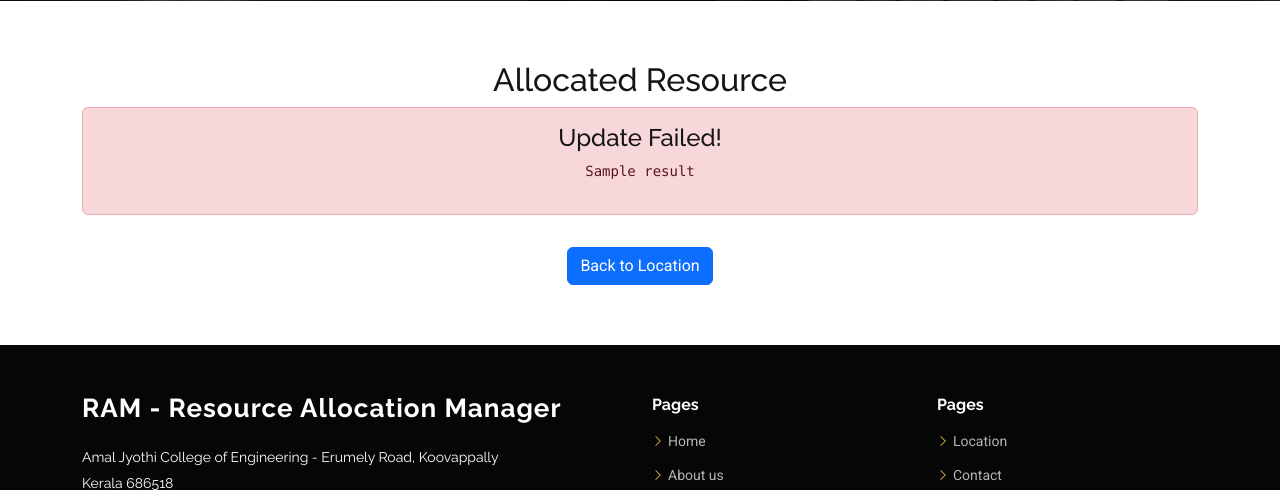
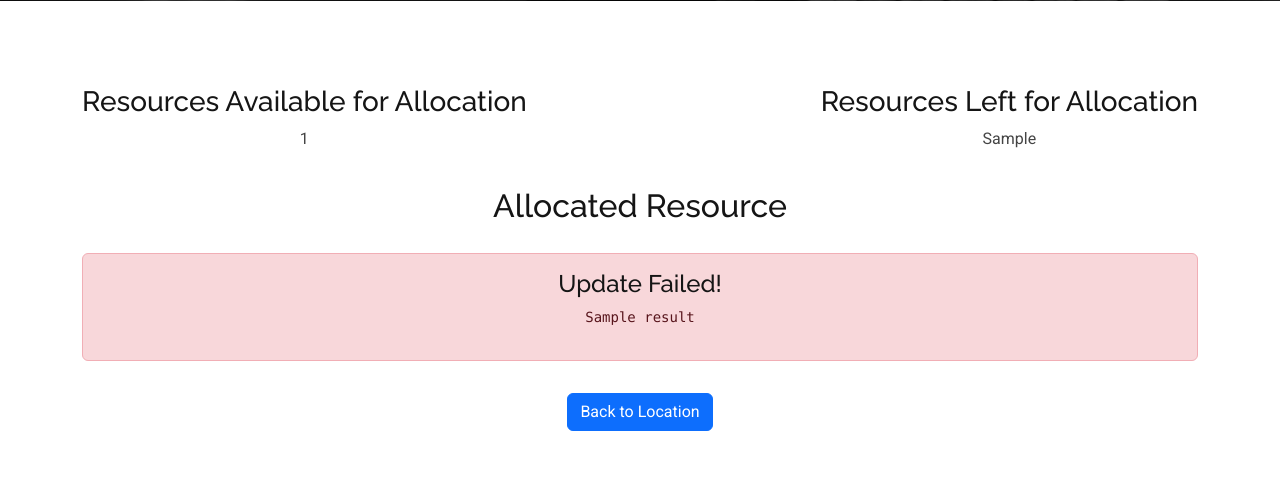
Before and after one commit to PrinuVinod/RAM, a Flask app: template templates/result.html in a window 1280 px wide. Shown: the part 799-1289 px from the top of the page. Run offline with Flask 3, Linux system fonts and the light colour scheme; the template is opened without the code that fills it: most values are stand-ins (such as "Sample title", 1, 10 or a date in 2020); some libraries are stand-ins or nearby versions.

Commit message:
updated code

```diff
--- a/app.py
+++ b/app.py
@@ -53,41 +53,31 @@ def save_units_to_file(units):
 
 @app.route('/result')
 def result():
-    try:
-        # Read the file
-        with open('results.txt', 'r') as file:
-            content = file.read()
-
-        # Split the content by the delimiter
-        entries = content.split('--------------------')
-
-        results = []
-        for entry in entries:
-            lines = [line.strip() for line in entry.split('\n') if line.strip()]
-            if len(lines) < 4:
-                # Skip incomplete or malformed entries
-                continue
-
-            # Extract the details
-            location = lines[0].split(': ')[1].strip()
-            units_allocated = lines[1].split(': ')[1].strip()
-            current_rainfall = lines[2].split(': ')[1].strip()
-            elevation = lines[3].split(': ')[1].strip()
-
-            results.append({
-                'location': location,
-                'units_allocated': units_allocated,
-                'current_rainfall': current_rainfall,
-                'elevation': elevation
+    # Read the result file
+    with open('results.txt', 'r') as file:
+        result_data = file.read().strip().split('\n--------------------\n')
+        result_entries = []
+        for entry in result_data:
+            lines = entry.split('\n')
+            result_entries.append({
+                'location': lines[0].split(': ')[1],
+                'units_allocated': lines[1].split(': ')[1],
+                'current_rainfall': lines[2].split(': ')[1],
+                'elevation': lines[3].split(': ')[1]
             })
 
-        if results:
-            return render_template('result.html', status='success', result=results)
-        else:
-            return render_template('result.html', status='failure', result='No valid data found.')
+    # Read the total units file
+    with open('total_units.txt', 'r') as file:
+        total_units = file.read().strip()
 
-    except Exception as e:
-        return render_template('result.html', status='failure', result=f'An error occurred: {str(e)}')
+    # Read the units left file
+    with open('units_left.txt', 'r') as file:
+        units_left = file.read().strip()
+
+    # Check the status
+    status = 'success' if result_entries else 'failed'
+
+    return render_template('result.html', result=result_entries, total_units=total_units, units_left=units_left, status=status)
 
 @app.route('/privacy')
 def privacy():
--- a/templates/result.html
+++ b/templates/result.html
@@ -68,7 +68,17 @@
         <div class="container">
             <div class="row justify-content-center text-center">
                 <div class="col-lg-12">
-                    <h2>Allocated Resource</h2>
+                    <div class="mt-4 d-flex justify-content-between">
+                        <div class="me-3">
+                            <h3>Resources Available for Allocation</h3>
+                            <p>{{ total_units }}</p>
+                        </div>
+                        <div>
+                            <h3>Resources Left for Allocation</h3>
+                            <p>{{ units_left }}</p>
+                        </div>
+                    </div>
+                    <h2 style="padding-bottom: 20px; margin-top: 20px;">Allocated Resource</h2>
                     {% if status == 'success' %}
                     <div class="table-responsive">
                         <table class="table table-bordered table-striped">
```
Also changed, not shown: live.py (+7 -0 lines), resource_allocation.py (+7 -0 lines).
